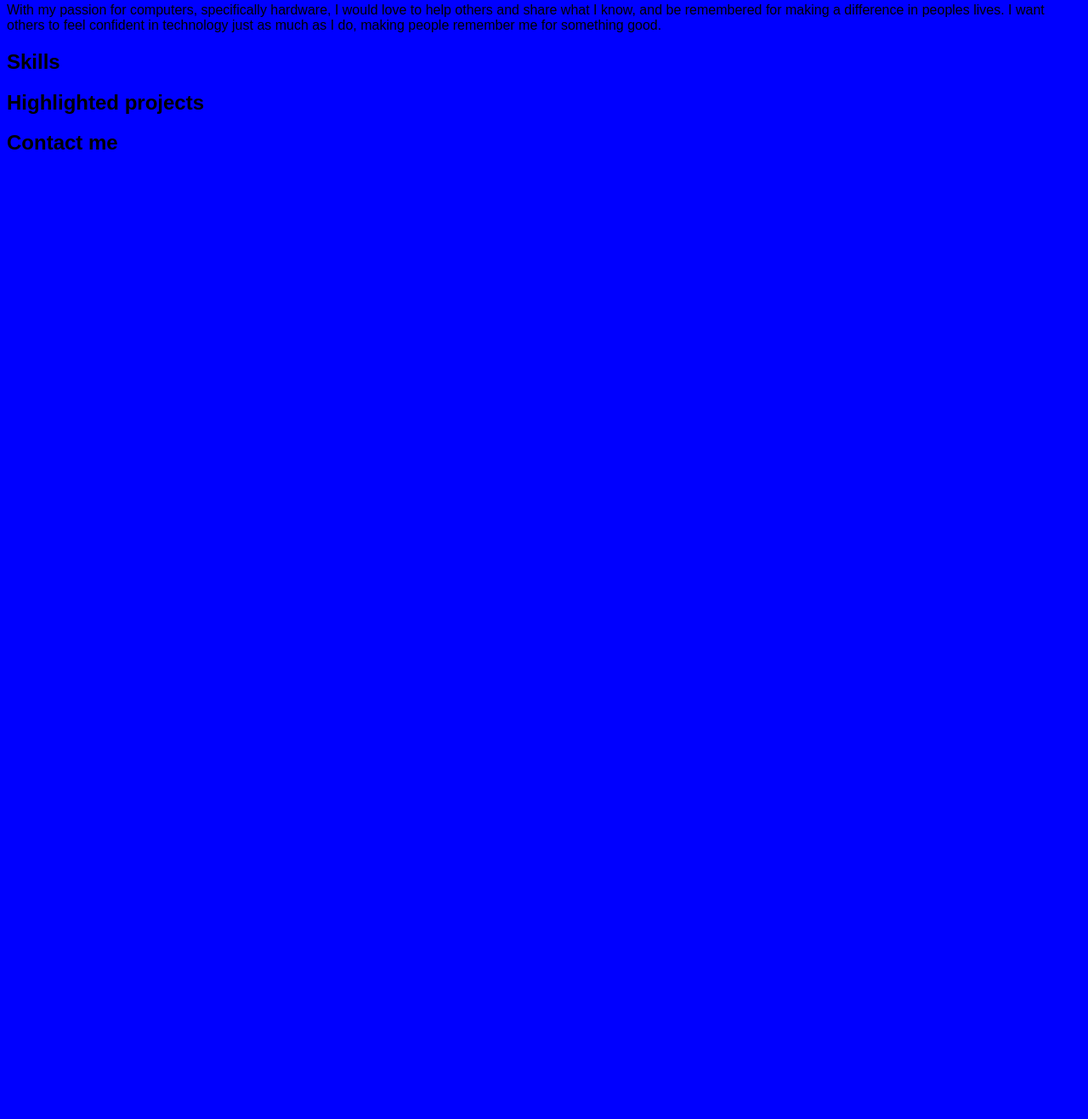
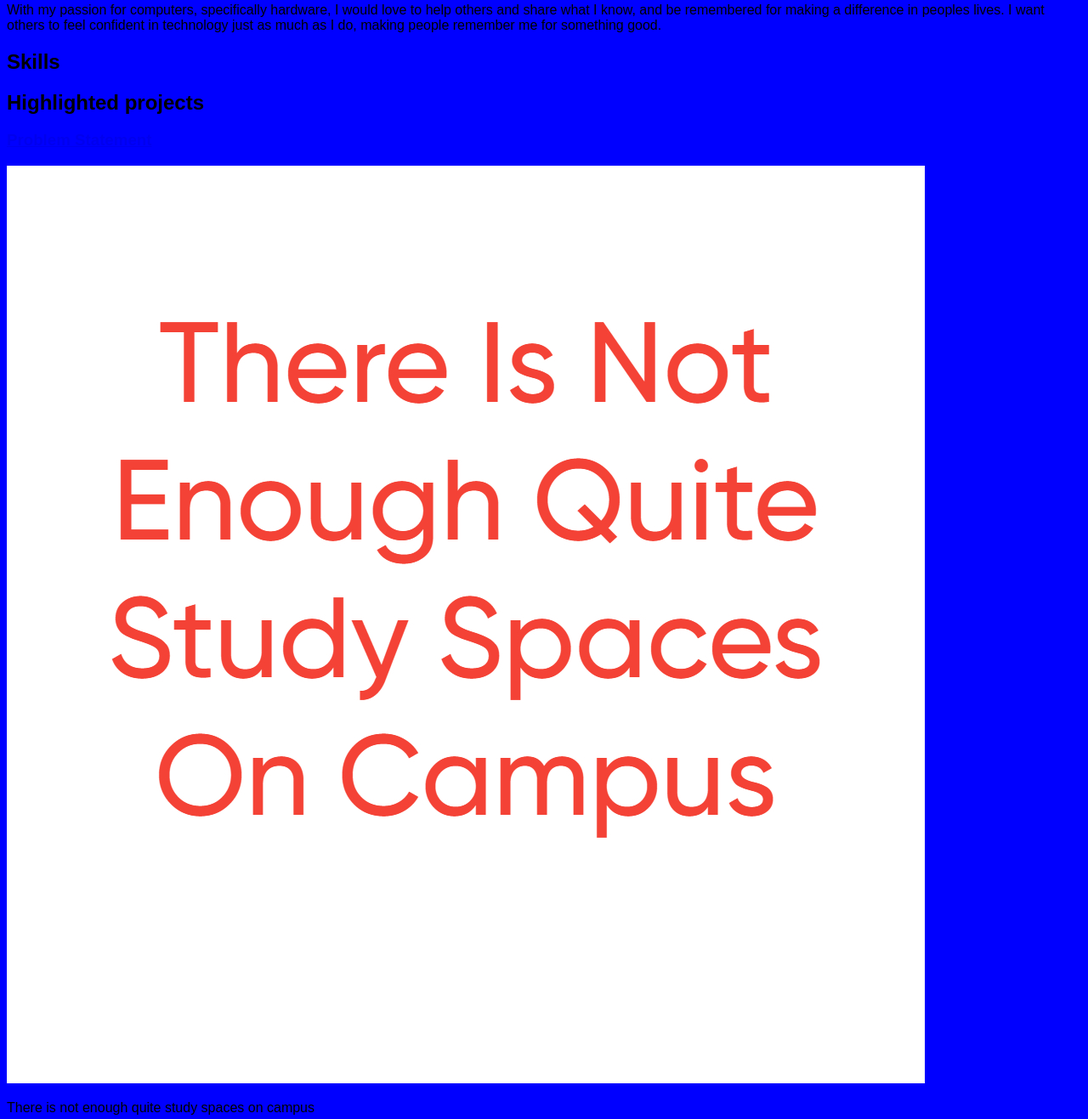
Before and after one commit to JaydenRachlin/JaydenRachlin.github.io, a plain HTML site: page index.html in a window 1280 px wide. Shown: the part 163-1480 px from the top of the page at 85% size. Before the commit the page ends 800 px from the top, so only its background shows below. Drawn offline with Linux system fonts and the light colour scheme.

Commit message:
adding links to files

```diff
--- a/index.html
+++ b/index.html
@@ -19,6 +19,16 @@
         </div>
         <div class="projects">
             <h2>Highlighted projects</h2>
+            <!-- Problem Statement Assignment -->
+            <section class="project">
+                <a href="Files/Problem Statement .pdf">
+                    <h3>Problem Statement</h3>
+                </a>
+                <a href="Files/Problem Statement .pdf">
+                    <img src="Images/Untitled Project.jpg">
+                </a>
+                <p>There is not enough quite study spaces on campus </p>
+            </section>
         </div>
         <div class="contact">
             <h2>Contact me</h2>
```
